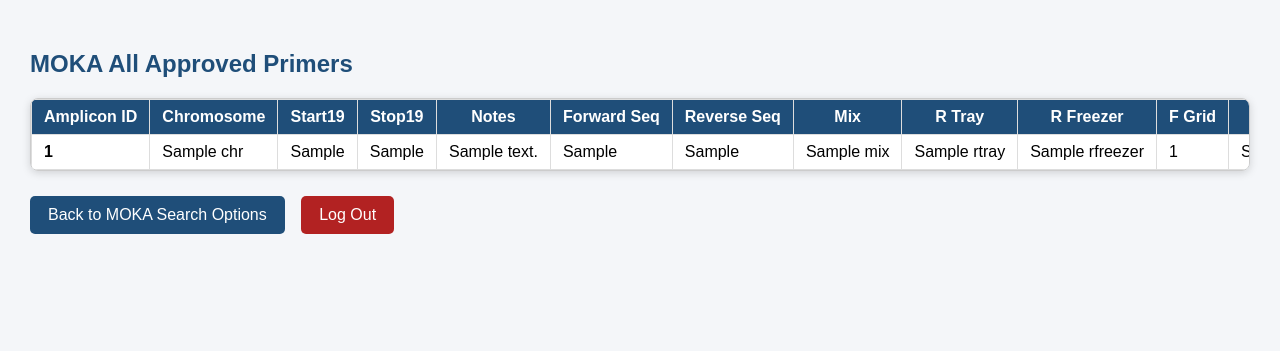
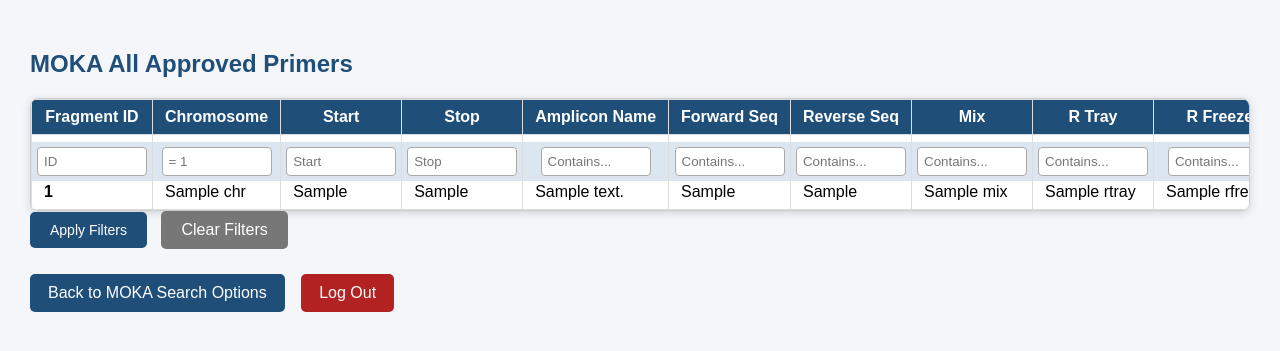
Before and after one commit to moka-guys/gstt_primer_design, a Flask app: page /query_moka_all_approved in a window 1280 px wide. Shown: the top 351 px of the page. Run offline with Flask 3, Linux system fonts and the light colour scheme; the visitor is signed in with stand-in values (Sample User, id 1); a database or web service that is not in the repository returns one stand-in record (values such as "Sample title"); parts of the project's set-up code (start-up, migrations or seed data) failed here and were passed over; some libraries are stand-ins or nearby versions.

Commit message:
update MOKA query

```diff
--- a/app.py
+++ b/app.py
@@ -549,39 +549,66 @@
         )
 
 
-@app.route('/query_moka_all_approved', methods=['GET'])
+@app.route("/query_moka_all_approved", methods=["GET", "POST"])
 @login_required
 def query_moka_all_approved():
+    # define filters
+    filters = {}
+    # Default result
+    results = []
+
     try:
-        # Query the database
-        result_list = query_moka_approved(
+
+        if request.method == "POST":
+
+            filters = {
+                "amplicon_id": request.form.get("amplicon_id", "").strip(),
+                "chromosome": request.form.get("chromosome", "").strip(),
+                "start": request.form.get("start", "").strip(),
+                "stop": request.form.get("stop", "").strip(),
+                "notes": request.form.get("notes", "").strip(),
+                "forward_seq": request.form.get("forward_seq", "").strip(),
+                "reverse_seq": request.form.get("reverse_seq", "").strip(),
+                "mix": request.form.get("mix", "").strip(),
+                "r_tray": request.form.get("r_tray", "").strip(),
+                "r_freezer": request.form.get("r_freezer", "").strip(),
+                "f_grid": request.form.get("f_grid", "").strip(),
+                "f_tray": request.form.get("f_tray", "").strip(),
+                "f_freezer": request.form.get("f_freezer", "").strip(),
+                "test_result_notes": request.form.get(
+                    "test_result_notes", ""
+                ).strip(),
+                "r_grid": request.form.get("r_grid", "").strip(),
+                "primer_name": request.form.get("primer_name", "").strip(),
+                "reverse_tag": request.form.get("reverse_tag", "").strip(),
+                "forward_tag": request.form.get("forward_tag", "").strip(),
+                "date_ordered": request.form.get("date_ordered", "").strip(),
+                "manufacturer": request.form.get("manufacturer", "").strip()
+            }
+
+        results = query_moka_approved(
             DB_NAME,
             DB_USER,
             DB_PASSWORD,
-            DB_HOST
+            DB_HOST,
+            filters=filters
         )
 
-        # No records found
-        if not result_list:
-            return render_template(
-                'query_moka_all_approved_result.html',
-                results=[],
-                msg='No active primer found.'
-            )
-
-        # Display results
         return render_template(
-            'query_moka_all_approved_result.html',
-            results=result_list
+            "query_moka_all_approved_result.html",
+            results=results,
+            filters=filters
         )
 
-    except Exception:
-        app.logger.exception("Error while querying the MOKA database.")
+    except Exception as e:
+
         return render_template(
-            'query_moka_all_approved_result.html',
+            "query_moka_all_approved_result.html",
             results=[],
-            error='An unexpected error occurred while querying the database. Please try again later.'
+            filters=filters,
+            error=str(e)
         )
+
 
 @app.route('/success_primer_design')
 @login_required
--- a/templates/moka_index.html
+++ b/templates/moka_index.html
@@ -134,10 +134,10 @@
         <a href="{{ url_for('query_moka_position') }}">
             Search MOKA by Coordinate
         </a>
-        <!--
+
         <a href="{{ url_for('query_moka_all_approved') }}">
-            Get all approved primers
-        </a> -->
+            Get all approved primers and filter
+        </a>
 
     </div>
     <div class="index">
--- a/templates/query_moka_all_approved_result.html
+++ b/templates/query_moka_all_approved_result.html
@@ -1,150 +1,228 @@
 <!DOCTYPE html>
 <html lang="en">
+
 <head>
+
 <meta charset="UTF-8">
-<title>MOKA All Amplicons Results</title>
+
+<title>MOKA All Approved Primers</title>
 
 <style>
 
-body{
+body {
     font-family: Arial, Helvetica, sans-serif;
-    background:#f4f6f9;
-    margin:0;
-    padding:30px;
+    background: #f4f6f9;
+    margin: 0;
+    padding: 30px;
 }
 
-.container{
-    max-width:1800px;
-    margin:auto;
+.container {
+    max-width: 1800px;
+    margin: auto;
 }
 
-h2{
-    color:#1f4e79;
-    margin-bottom:20px;
+h2 {
+    color: #1f4e79;
+    margin-bottom: 20px;
 }
 
 
 /* Messages */
 
-.message{
-    padding:12px;
-    border-radius:5px;
-    margin-bottom:20px;
+.message {
+    padding: 12px;
+    border-radius: 5px;
+    margin-bottom: 20px;
 }
 
-.error{
-    background:#ffe6e6;
-    color:#b00020;
-    border:1px solid #ffb3b3;
+.error {
+    background: #ffe6e6;
+    color: #b00020;
+    border: 1px solid #ffb3b3;
 }
 
-.success{
-    background:#eaf7ea;
-    color:#1b5e20;
-    border:1px solid #b9e6b9;
+.success {
+    background: #eaf7ea;
+    color: #1b5e20;
+    border: 1px solid #b9e6b9;
+}
+
+
+/* Filter controls */
+
+.filter-bar {
+    margin-bottom: 20px;
+}
+
+.filter-button {
+    padding: 10px 20px;
+    background: #1f4e79;
+    color: white;
+    border: none;
+    border-radius: 5px;
+    cursor: pointer;
+    font-size: 14px;
+}
+
+.filter-button:hover {
+    background: #163a5a;
+}
+
+.clear-button {
+    display: inline-block;
+    padding: 10px 20px;
+    margin-left: 10px;
+    background: #777;
+    color: white;
+    text-decoration: none;
+    border-radius: 5px;
+}
+
+.clear-button:hover {
+    background: #555;
+}
+
+
+/* Table scrolling */
+
+.table-container {
+    max-height: 750px;
+    overflow: auto;
+    border: 1px solid #ccc;
+    border-radius: 8px;
+    background: white;
+    box-shadow: 0 2px 8px rgba(0,0,0,.15);
 }
 
 
 /* Table */
 
-.table-container{
-    max-height:750px;
-    overflow:auto;
-    border:1px solid #ccc;
-    border-radius:8px;
-    background:white;
-    box-shadow:0 2px 8px rgba(0,0,0,.15);
+table {
+    border-collapse: collapse;
+    width: max-content;
+    min-width: 100%;
+}
+
+th,
+td {
+    border: 1px solid #ddd;
+    padding: 8px 12px;
+    white-space: nowrap;
 }
 
 
-table{
-    border-collapse:collapse;
-    width:max-content;
-    min-width:100%;
+/* Header */
+
+thead th {
+    position: sticky;
+    top: 0;
+    background: #1f4e79;
+    color: white;
+    z-index: 3;
 }
 
 
-th,
-td{
-    border:1px solid #ddd;
-    padding:8px 12px;
-    white-space:nowrap;
+/* Filter row */
+
+.filter-row th {
+    position: sticky;
+    top: 42px;
+    background: #dce6f1;
+    z-index: 3;
+    padding: 5px;
+}
+
+.filter-row input {
+    width: 110px;
+    box-sizing: border-box;
+    padding: 6px;
+    border: 1px solid #aaa;
+    border-radius: 4px;
+    background: white;
+    color: #333;
+}
+
+.filter-row input:focus {
+    outline: 2px solid #6ea8d7;
 }
 
 
-thead th{
-    position:sticky;
-    top:0;
-    background:#1f4e79;
-    color:white;
-    z-index:3;
+/* Alternating rows */
+
+tbody tr:nth-child(even) {
+    background: #f8f8f8;
 }
 
 
-tbody tr:nth-child(even){
-    background:#f8f8f8;
-}
+/* Selected row */
 
-
-tbody tr.selected{
-    background:#fff3cd !important;
+tbody tr.selected {
+    background: #fff3cd !important;
 }
 
 
 /* Sticky first column */
 
 th:first-child,
-td:first-child{
-    position:sticky;
-    left:0;
-    background:white;
-    font-weight:bold;
-    z-index:2;
+td:first-child {
+    position: sticky;
+    left: 0;
+    background: white;
+    font-weight: bold;
+    z-index: 2;
 }
 
 
-thead th:first-child{
-    background:#1f4e79;
-    color:white;
-    z-index:5;
+/* First header */
+
+thead tr:first-child th:first-child {
+    background: #1f4e79;
+    color: white;
+    z-index: 5;
 }
 
 
-tbody tr.selected td:first-child{
-    background:#fff3cd;
+/* First filter cell */
+
+.filter-row th:first-child {
+    background: #dce6f1;
+    z-index: 5;
+}
+
+
+/* Selected sticky first column */
+
+tbody tr.selected td:first-child {
+    background: #fff3cd;
 }
 
 
 /* Buttons */
 
-.buttons{
-    margin-top:25px;
+.buttons {
+    margin-top: 25px;
 }
 
-
-.button{
-    display:inline-block;
-    padding:10px 18px;
-    margin-right:12px;
-    text-decoration:none;
-    color:white;
-    background:#1f4e79;
-    border-radius:5px;
+.button {
+    display: inline-block;
+    padding: 10px 18px;
+    margin-right: 12px;
+    text-decoration: none;
+    color: white;
+    background: #1f4e79;
+    border-radius: 5px;
 }
 
-
-.button:hover{
-    background:#163a5a;
+.button:hover {
+    background: #163a5a;
 }
 
-
-.logout{
-    background:#b22222;
+.logout {
+    background: #b22222;
 }
 
-
-.logout:hover{
-    background:#8b1a1a;
+.logout:hover {
+    background: #8b1a1a;
 }
 
 </style>
@@ -160,33 +238,39 @@
 
 
 {% if error %}
+
 <div class="message error">
     {{ error }}
 </div>
+
 {% endif %}
 
 
 {% if msg %}
+
 <div class="message success">
     {{ msg }}
 </div>
+
 {% endif %}
 
 
+<!-- FILTER FORM -->
 
-{% if results %}
+<form method="POST" action="{{ url_for('query_moka_all_approved') }}">
 
 <div class="table-container">
 
 <table>
 
 <thead>
+
 <tr>
-    <th>Amplicon ID</th>
+    <th>Fragment ID</th>
     <th>Chromosome</th>
-    <th>Start19</th>
-    <th>Stop19</th>
-    <th>Notes</th>
+    <th>Start</th>
+    <th>Stop</th>
+    <th>Amplicon Name</th>
     <th>Forward Seq</th>
     <th>Reverse Seq</th>
     <th>Mix</th>
@@ -202,6 +286,191 @@
     <th>Forward Tag</th>
     <th>Date Ordered</th>
     <th>Manufacturer</th>
+</tr>
+<!-- FILTER INPUTS -->
+
+<tr class="filter-row">
+
+    <th>
+        <input
+            type="text"
+            name="amplicon_id"
+            placeholder="ID"
+            value="{{ filters.get('amplicon_id', '') }}"
+        >
+    </th>
+
+    <th>
+        <input
+            type="text"
+            name="chromosome"
+            placeholder="= 1"
+            value="{{ filters.get('chromosome', '') }}"
+        >
+    </th>
+
+    <th>
+        <input
+            type="text"
+            name="start"
+            placeholder="Start"
+            value="{{ filters.get('start', '') }}"
+        >
+    </th>
+
+    <th>
+        <input
+            type="text"
+            name="stop"
+            placeholder="Stop"
+            value="{{ filters.get('stop', '') }}"
+        >
+    </th>
+
+    <th>
+        <input
+            type="text"
+            name="notes"
+            placeholder="Contains..."
+            value="{{ filters.get('notes', '') }}"
+        >
+    </th>
+
+    <th>
+        <input
+            type="text"
+            name="forward_seq"
+            placeholder="Contains..."
+            value="{{ filters.get('forward_seq', '') }}"
+        >
+    </th>
+
+    <th>
+        <input
+            type="text"
+            name="reverse_seq"
+            placeholder="Contains..."
+            value="{{ filters.get('reverse_seq', '') }}"
+        >
+    </th>
+
+    <th>
+        <input
+            type="text"
+            name="mix"
+            placeholder="Contains..."
+            value="{{ filters.get('mix', '') }}"
+        >
+    </th>
+
+    <th>
+        <input
+            type="text"
+            name="r_tray"
+            placeholder="Contains..."
+            value="{{ filters.get('r_tray', '') }}"
+        >
+    </th>
+
+    <th>
+        <input
+            type="text"
+            name="r_freezer"
+            placeholder="Contains..."
+            value="{{ filters.get('r_freezer', '') }}"
+        >
+    </th>
+
+    <th>
+        <input
+            type="text"
+            name="f_grid"
+            placeholder="Contains..."
+            value="{{ filters.get('f_grid', '') }}"
+        >
+    </th>
+
+    <th>
+        <input
+            type="text"
+            name="f_tray"
+            placeholder="Contains..."
+            value="{{ filters.get('f_tray', '') }}"
+        >
+    </th>
+
+    <th>
+        <input
+            type="text"
+            name="f_freezer"
+            placeholder="Contains..."
+            value="{{ filters.get('f_freezer', '') }}"
+        >
+    </th>
+
+    <th>
+        <input
+            type="text"
+            name="test_result_notes"
+            placeholder="Contains..."
+            value="{{ filters.get('test_result_notes', '') }}"
+        >
+    </th>
+
+    <th>
+        <input
+            type="text"
+            name="r_grid"
+            placeholder="Contains..."
+            value="{{ filters.get('r_grid', '') }}"
+        >
+    </th>
+
+    <th>
+        <input
+            type="text"
+            name="primer_name"
+            placeholder="ID"
+            value="{{ filters.get('primer_name', '') }}"
+        >
+    </th>
+
+    <th>
+        <input
+            type="text"
+            name="reverse_tag"
+            placeholder="Contains..."
+            value="{{ filters.get('reverse_tag', '') }}"
+        >
+    </th>
+
+    <th>
+        <input
+            type="text"
+            name="forward_tag"
+            placeholder="Contains..."
+            value="{{ filters.get('forward_tag', '') }}"
+        >
+    </th>
+
+    <th>
+        <input
+            type="text"
+            name="date_ordered"
+            placeholder="Contains..."
+            value="{{ filters.get('date_ordered', '') }}"
+        >
+    </th>
+
+    <th>
+        <input
+            type="text"
+            name="manufacturer"
+            placeholder="ID"
+            value="{{ filters.get('manufacturer', '') }}"
+        >
+    </th>
+
 </tr>
 </thead>
 
@@ -244,22 +513,45 @@
 </div>
 
 
-{% else %}
+<div class="filter-bar">
 
-<p><strong>No records found.</strong></p>
+    <button type="submit" class="filter-button">
+        Apply Filters
+    </button>
+
+    <a
+        href="{{ url_for('query_moka_all_approved') }}"
+        class="clear-button"
+    >
+        Clear Filters
+    </a>
+
+</div>
+
+</form>
+
+{% if not results %}
+
+<p>
+    <strong>No records found.</strong>
+</p>
 
 {% endif %}
 
 
-
 <div class="buttons">
 
-<a href="{{ url_for('moka_index') }}" class="button">
+<a
+    href="{{ url_for('moka_index') }}"
+    class="button"
+>
     Back to MOKA Search Options
 </a>
 
-
-<a href="{{ url_for('logout') }}" class="button logout">
+<a
+    href="{{ url_for('logout') }}"
+    class="button logout"
+>
     Log Out
 </a>
 
@@ -267,7 +559,6 @@
 
 
 </div>
-
 
 
 <script>
@@ -298,4 +589,5 @@
 
 
 </body>
+
 </html>
```
Also changed, not shown: database/query_db.py (+92 -3 lines), primer_design/primer3.py (+6 -3 lines), templates/query_moka_id_result.html (+4 -4 lines), templates/query_moka_position_result.html (+4 -4 lines), 1 other file.
